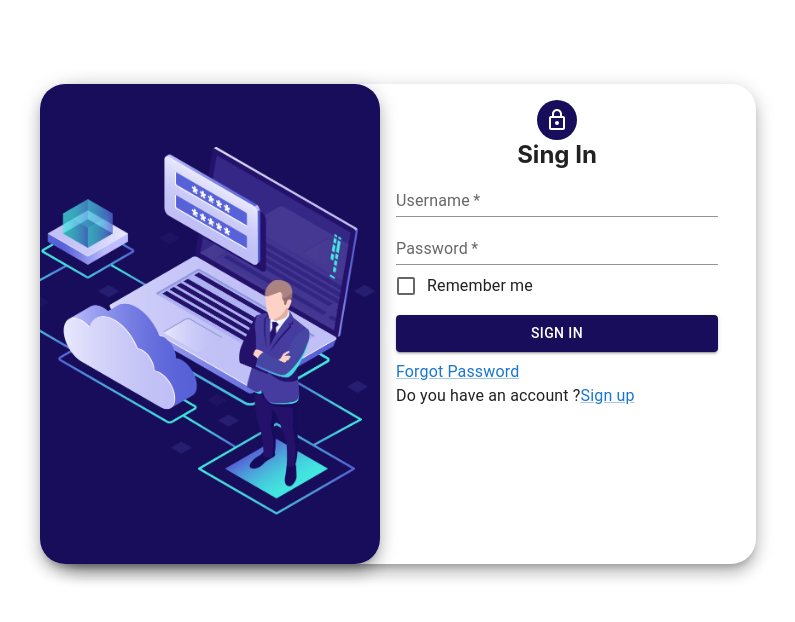
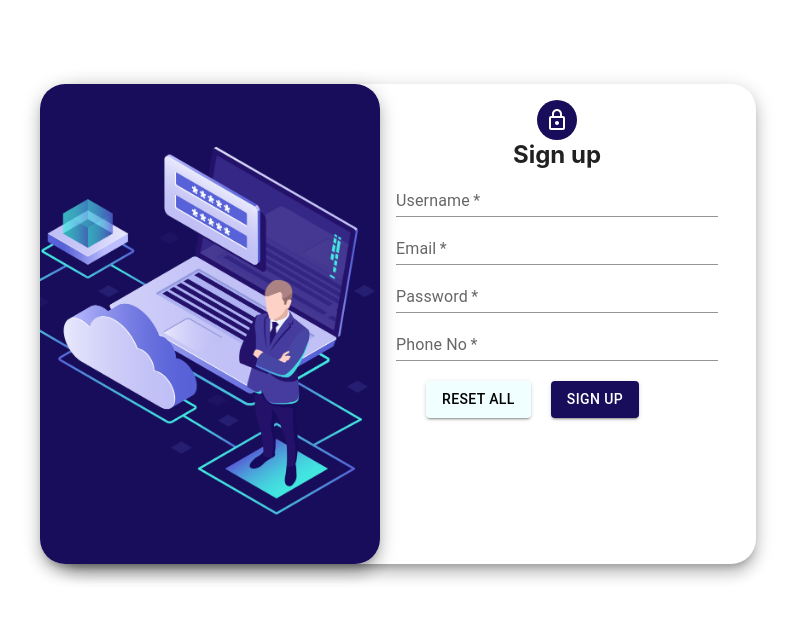
Before and after one commit to chandulakavishka/project-tool, a React (Create React App) app: page / in a window 1280 px wide. Shown: the top 622 px of the page, without its empty margins (234-1029 px from the left). Built offline with nearby package versions, Linux system fonts and the light colour scheme.

Commit message:
developing authentication

```diff
--- a/package.json
+++ b/package.json
@@ -11,6 +11,7 @@
     "@testing-library/jest-dom": "^5.16.5",
     "@testing-library/react": "^13.4.0",
     "@testing-library/user-event": "^13.5.0",
+    "mdbootstrap": "^4.20.0",
     "react": "^18.2.0",
     "react-dom": "^18.2.0",
     "react-scripts": "5.0.1",
--- a/src/App.js
+++ b/src/App.js
@@ -1,12 +1,13 @@
 import React from 'react';
 import './App.css';
 import Loginform from './login-component/loginform';
+import Signup from './signup-component/signup'
 
 function App() {
   return (
   <div className= "App">
 
-    <Loginform/>
+    <Signup/>
   </div>
 
   );
--- /dev/null
+++ b/src/signup-component/signup.css
@@ -0,0 +1,12 @@
+* {
+    margin: 0;
+    box-sizing: border-box;
+  }
+  .section1 {
+    align-items: flex-end;
+
+  }
+  .section2 {
+    align-items: flex-end;
+    padding-right: 20px;
+  }
--- a/src/login-component/loginform.js
+++ b/src/signup-component/signup.js
@@ -1,5 +1,5 @@
 import React from "react";
-import "./loginform.css";
+import "./signup.css";
 import {
   Grid,
   Paper,
@@ -16,7 +16,7 @@ import Checkbox from "@mui/material/Checkbox";
 import { margin } from "@mui/system";
 import image from "../image/loginimg.jpg";
 
-const loginform = () => {
+const signup = () => {
   const paperStyle = {
     height: "60vh",
     width: 700,
@@ -26,8 +26,14 @@ const loginform = () => {
   };
   const avatarStyle = { backgroundColor: "rgb(24 13 91)" };
   const btstyle = {
-    margin: "8px 0",
+    margin: "20px 0px 0 0",
     backgroundColor: "rgb(24 13 91)",
+    cursor: "pointer",
+  };
+  const btrstyle = {
+    margin: "20px 20px 0 30px",
+    backgroundColor: "rgb(240, 255, 255)",
+    color:"black",
     cursor: "pointer",
   };
   const paperStyle1 = { borderRadius: "25px" };
@@ -55,11 +61,18 @@ const loginform = () => {
             <Avatar style={avatarStyle}>
               <LockOutlinedIcon />
             </Avatar>
-            <h2>Sing In</h2>
+            <h2>Sign up</h2>
           </Grid>
           <TextField
             label="Username"
             placeholder="Enter username"
+            variant="standard"
+            fullWidth
+            required
+          />
+          <TextField
+            label="Email"
+            placeholder="Enter email"
             variant="standard"
             fullWidth
             required
@@ -72,30 +85,34 @@ const loginform = () => {
             fullWidth
             required
           />
-          <FormControlLabel
-            control={<Checkbox name="checkedB" color="primary" />}
-            label="Remember me"
+          <TextField
+            label="Phone No"
+            placeholder="Enter phone no"
+            variant="standard"
+            fullWidth
+            required
           />
           <Button
+            className="bt1"
+            type="reset"
+            variant="contained"
+            style={btrstyle}
+          >
+            Reset all
+          </Button>
+          <Button
+            className="bt2"
             type="submit"
             color="primary"
             variant="contained"
             style={btstyle}
-            fullWidth
           >
-            Sign in
+            Sign up
           </Button>
-          <Typography>
-            <Link href="#">Forgot Password</Link>
-          </Typography>
-          <Typography>
-            {" "}
-            Do you have an account ?<Link href="#">Sign up</Link>
-          </Typography>
         </Grid>
       </Grid>
     </Paper>
   );
 };
 
-export default loginform;
+export default signup;
```
Also changed, not shown: 1 other file (tests, documents, lock files or other folders).
